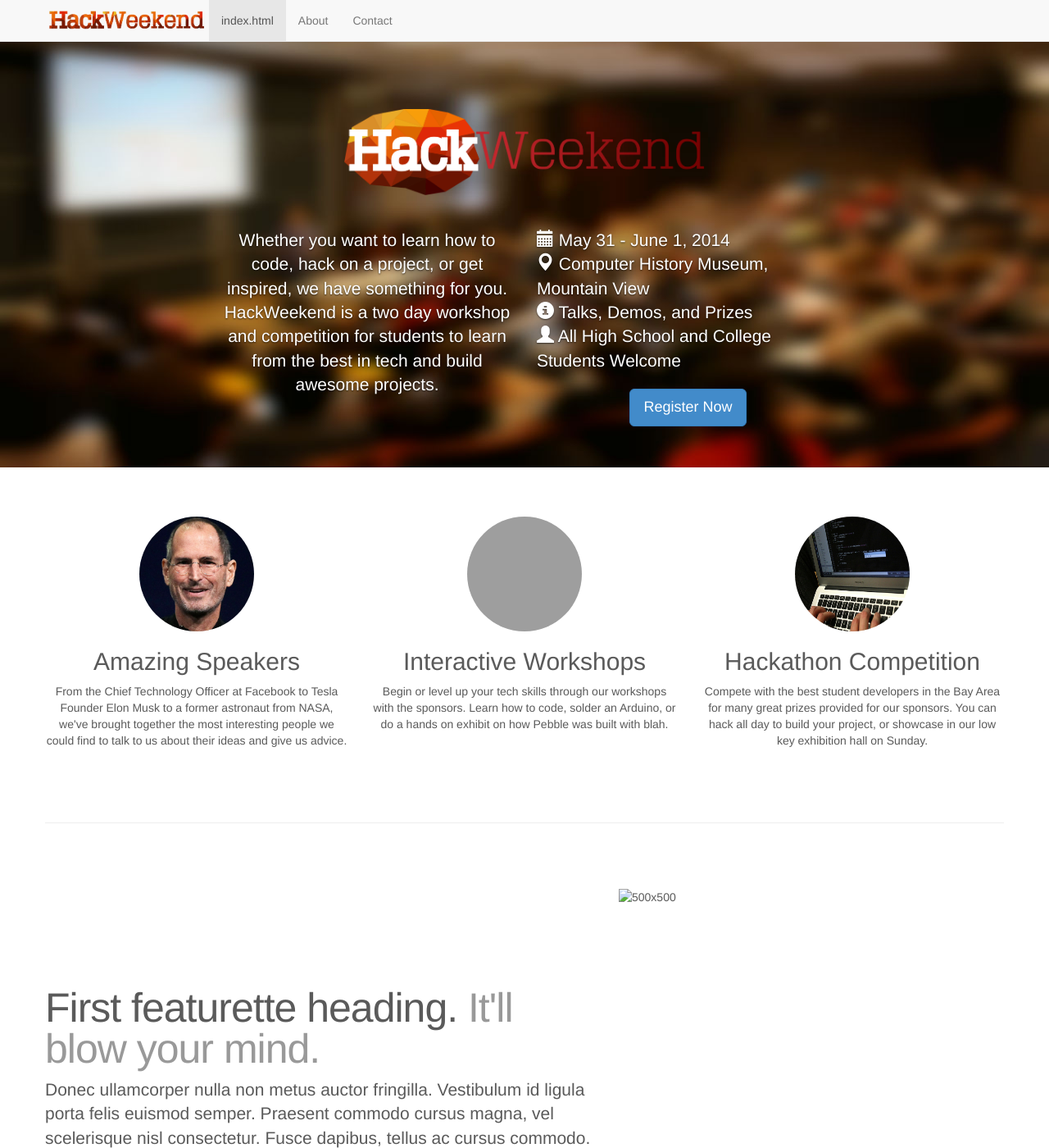
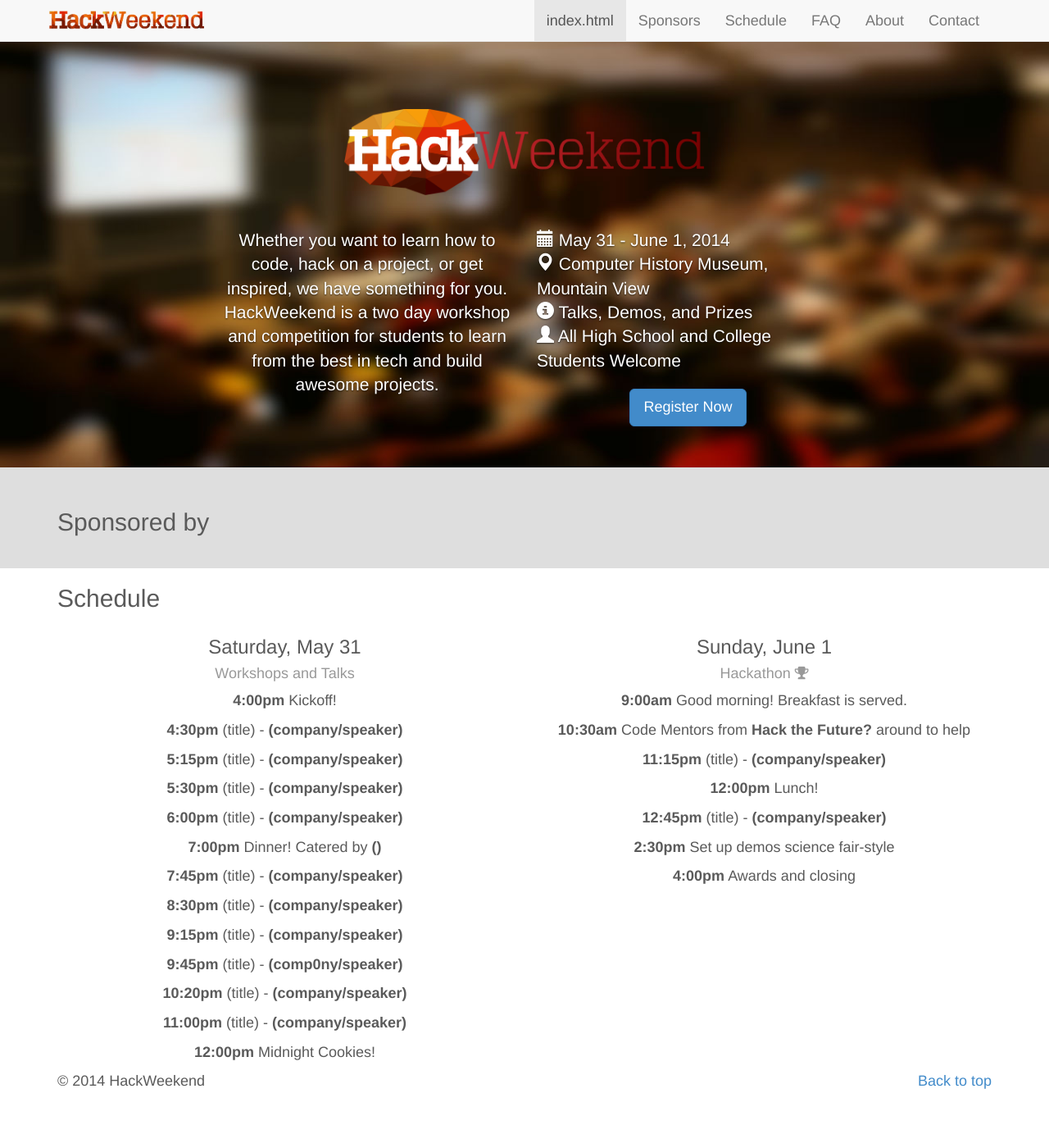
Before and after one commit to maxsites/hackweekend, a Jekyll site: the page built from index.html, in a window 1280 px wide and 1400 px high. Shown: the whole window at 82% size. Built offline with Jekyll 4.4.1, drawn with Linux system fonts in a browser that asks for light colours; nearby versions of some CDN libraries; Markdown is read by kramdown in place of the engine named in the settings; some of the changed text lies outside the part shown; grey boxes are pictures that could not be loaded.

Commit message:
add sections to navbar and title

```diff
--- a/_layouts/carousel.html
+++ b/_layouts/carousel.html
@@ -15,6 +15,7 @@
     <!-- Custom styles for this template -->
     <link href="/assets/css/carousel.css" rel="stylesheet">
     <link href="/assets/css/app.css" rel="stylesheet">
+    <link rel="stylesheet" href="//netdna.bootstrapcdn.com/font-awesome/4.0.3/css/font-awesome.min.css">
   </head>
 
   <body>
@@ -29,7 +30,7 @@
           </button>
           <a class="navbar-brand" href="/"><span class="invisible">{{ site.name }}</span></a>
         </div>
-        <div class="navbar-collapse collapse">
+        <div class="navbar-collapse navbar-right collapse">
           <ul class="nav navbar-nav">
             <li class="active"><a href="{{ page.permalink }}">{{ page.name }}</a></li>
             {% for page in site.data.pages %}
@@ -53,7 +54,7 @@
     {{ content }}
 
     <!-- FOOTER -->
-    <footer>
+    <footer class="container">
       <p class="pull-right"><a href="#">Back to top</a></p>
       <p>© 2014 {{ site.name }}</p>
     </footer>
--- a/assets/css/app.css
+++ b/assets/css/app.css
@@ -1,3 +1,8 @@
+body {
+
+  font-size: 18px;
+}
+
 .navbar-brand {
   background: url("/assets/img/logo_alt_no_year.png");
   background-size: 190px;
@@ -8,7 +13,7 @@
 }
 
 .carousel {
-  margin-bottom: 130px;
+  margin-bottom: 70px;
 }
 
 .carousel-inner {
@@ -53,3 +58,11 @@
 .circle-feature {
   text-align: center;
 }
+
+.gray {
+  background: #DEDEDE;
+}
+
+#sponsors {
+  padding: 30px 0;
+}
--- a/index.html
+++ b/index.html
@@ -12,7 +12,7 @@ permalink: /
       <div class="header-background"></div>
       <div class="container">
         <div class="carousel-caption">
-          <img src="/assets/img/logo_no_year.png" class="splash-logo hidden-xs">
+          <img src="/assets/img/logo_no_year.png" class="splash-logo img-responsive hidden-xs">
           <div class="lead-div">
             <p class="lead col-md-6">Whether you want to learn how to code, hack on a project, or get inspired, we have something for you. HackWeekend is a two day workshop and competition for students to learn from the best in tech and build awesome projects.</p>
             <div class="deets lead col-md-6">
@@ -32,71 +32,60 @@ permalink: /
 </div><!-- /.carousel -->
 
 
-<!-- Marketing messaging and featurettes
-================================================== -->
-<!-- Wrap the rest of the page in another container to center all the content. -->
+<div id="sponsors" class="gray">
+  <div class="container">
+    <h2 class="pull-left">Sponsored by</h2>
+  </div>
+</div>
 
-<div class="container marketing">
-
-  <!-- Three columns of text below the carousel -->
+<div id="schedule" class="container">
+  <h2 class="">Schedule</h2>
   <div class="row">
-    <div class="col-sm-4 circle-feature">
-      <img class="img-circle center-block" style="width: 140px; height: 140px;" src="/assets/img/jobs.jpg">
-      <h2>Amazing Speakers</h2>
-      <p>From the Chief Technology Officer at Facebook to Tesla Founder Elon Musk to a former astronaut from NASA, we've brought together the most interesting people we could find to talk to us about their ideas and give us advice.</p>
-
-    </div><!-- /.col-lg-4 -->
-    <div class="col-sm-4 circle-feature">
-      <img class="img-circle center-block" data-src="holder.js/140x140" alt="140x140" style="width: 140px; height: 140px;" src="/assets/img/people.jpg">
-      <h2>Interactive Workshops</h2>
-      <p>Begin or level up your tech skills through our workshops with the sponsors. Learn how to code, solder an Arduino, or do a hands on exhibit on how Pebble was built with blah.</p>
-
-    </div><!-- /.col-lg-4 -->
-    <div class="col-sm-4 circle-feature">
-      <img class="img-circle center-block" data-src="holder.js/140x140" alt="140x140" style="width: 140px; height: 140px;" src="/assets/img/laptop.jpg">
-      <h2>Hackathon Competition</h2>
-      <p>Compete with the best student developers in the Bay Area for many great prizes provided for our sponsors. You can hack all day to build your project, or showcase in our low key exhibition hall on Sunday.</p>
-
-    </div><!-- /.col-lg-4 -->
-  </div><!-- /.row -->
-
-
-  <!-- START THE FEATURETTES -->
-
-  <hr class="featurette-divider">
-
-  <div class="row featurette">
-    <div class="col-md-7">
-      <h2 class="featurette-heading">First featurette heading. <span class="text-muted">It'll blow your mind.</span></h2>
-      <p class="lead">Donec ullamcorper nulla non metus auctor fringilla. Vestibulum id ligula porta felis euismod semper. Praesent commodo cursus magna, vel scelerisque nisl consectetur. Fusce dapibus, tellus ac cursus commodo.</p>
+    <div class="col-sm-6 text-center">
+      <h3>Saturday, May 31</h3>
+      <h4 class="text-muted">Workshops and Talks</h4>
+      <div class="row">
+        <p><strong>4:00pm</strong> <span>Kickoff!</span></p>
+        <p><strong>4:30pm</strong> <span>(title) - <strong>(company/speaker)</strong></span></p>
+        <p><strong>5:15pm</strong> <span>(title) - <strong>(company/speaker)</strong></span></p>
+        <p><strong>5:30pm</strong> <span>(title) - <strong>(company/speaker)</strong></span></p>
+        <p><strong>6:00pm</strong> <span>(title) - <strong>(company/speaker)</strong></span></p>
+        <p><strong>7:00pm</strong> <span>Dinner! Catered by <strong>()</strong></span></p>
+        <p><strong>7:45pm</strong> <span>(title) - <strong>(company/speaker)</strong></span></p>
+        <p><strong>8:30pm</strong> <span>(title) - <strong>(company/speaker)</strong></span></p>
+        <p><strong>9:15pm</strong> <span>(title) - <strong>(company/speaker)</strong></span></p>
+        <p><strong>9:45pm</strong> <span>(title) - <strong>(comp0ny/speaker)</strong></span></p>
+        <p><strong>10:20pm</strong> <span>(title) - <strong>(company/speaker)</strong></span></p>
+        <p><strong>11:00pm</strong> <span>(title) - <strong>(company/speaker)</strong></span></p>
+        <p><strong>12:00pm</strong> <span>Midnight Cookies! </span></p>
+      </div>
     </div>
-    <div class="col-md-5">
-      <img class="featurette-image img-responsive" data-src="holder.js/500x500/auto" alt="500x500" src=>
+    <div class="col-sm-6 text-center">
+      <h3>Sunday, June 1</h3>
+      <h4 class="text-muted">Hackathon <i class="fa fa-trophy"></i></h4>
+      <div class="row">
+        <p><strong>9:00am</strong> <span>Good morning! Breakfast is served.</span></p>
+        <p><strong>10:30am</strong> <span>Code Mentors from <strong>Hack the Future?</strong> around to help</span></p>
+        <p><strong>11:15pm</strong> <span>(title) - <strong>(company/speaker)</strong></span></p>
+        <p><strong>12:00pm</strong> <span>Lunch!</span></p>
+        <p><strong>12:45pm</strong> <span>(title) - <strong>(company/speaker)</strong></span></p>
+        <p><strong>2:30pm</strong> <span>Set up demos science fair-style</span></p>
+        <p><strong>4:00pm</strong> <span>Awards and closing</span></p>
+      </div>
     </div>
   </div>
+</div>
 
-  <hr class="featurette-divider">
+<div id="faq" class="dark-gray">
+  <div class="container">
 
-  <div class="row featurette">
-    <div class="col-md-5">
-      <img class="featurette-image img-responsive" data-src="holder.js/500x500/auto" alt="500x500" src=>
-    </div>
-    <div class="col-md-7">
-      <h2 class="featurette-heading">Oh yeah, it's that good. <span class="text-muted">See for yourself.</span></h2>
-      <p class="lead">Donec ullamcorper nulla non metus auctor fringilla. Vestibulum id ligula porta felis euismod semper. Praesent commodo cursus magna, vel scelerisque nisl consectetur. Fusce dapibus, tellus ac cursus commodo.</p>
-    </div>
   </div>
+</div>
 
-  <hr class="featurette-divider">
+<div id="about">
 
-  <div class="row featurette">
-    <div class="col-md-7">
-      <h2 class="featurette-heading">And lastly, this one. <span class="text-muted">Checkmate.</span></h2>
-      <p class="lead">Donec ullamcorper nulla non metus auctor fringilla. Vestibulum id ligula porta felis euismod semper. Praesent commodo cursus magna, vel scelerisque nisl consectetur. Fusce dapibus, tellus ac cursus commodo.</p>
-    </div>
-    <div class="col-md-5">
-      <img class="featurette-image img-responsive" data-src="holder.js/500x500/auto" alt="500x500" src=>
-    </div>
-  </div>
+</div>
 
-  <hr class="featurette-divider">
+<div id="contact">
+
+</div>
```
Also changed, not shown: _data/pages.yml (+11 -2 lines).
